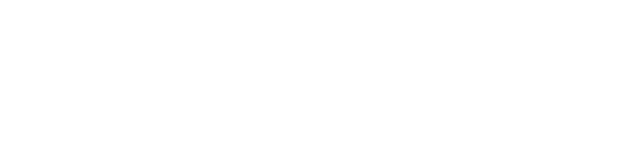
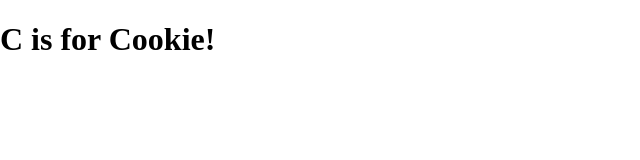
Before and after one commit to peacebefore/template-test, a plain HTML site: page index.html in a window 1280 px wide. Shown: the whole page, without its empty margins (0-640 px from the left). Drawn offline with Linux system fonts and the light colour scheme.

Commit message:
updating html with title

```diff
--- a/index.html
+++ b/index.html
@@ -10,6 +10,7 @@
   <link rel="stylesheet" href="style.css">
 </head>
 <body>
+  <h1>C is for Cookie!</h1>
   <!-- Script -->
   <script src="script.js"></script>
 </body>
```
